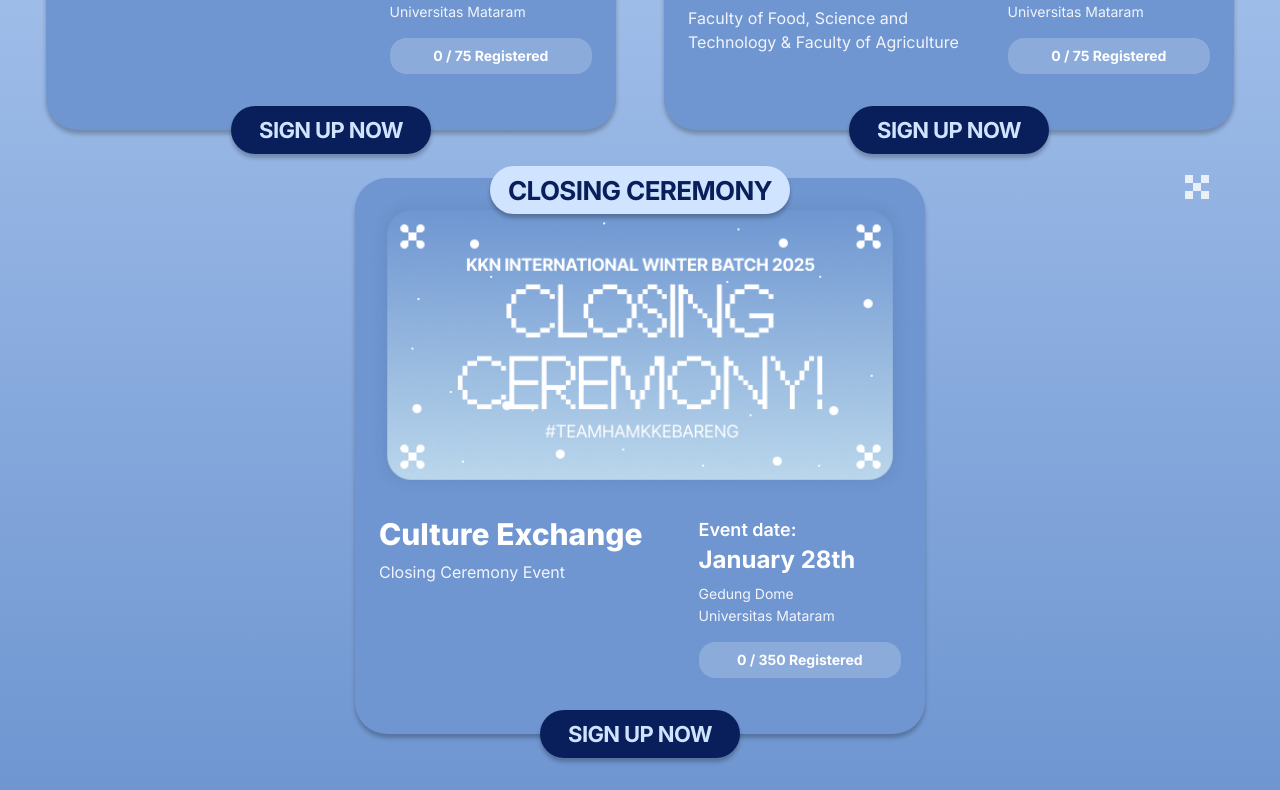
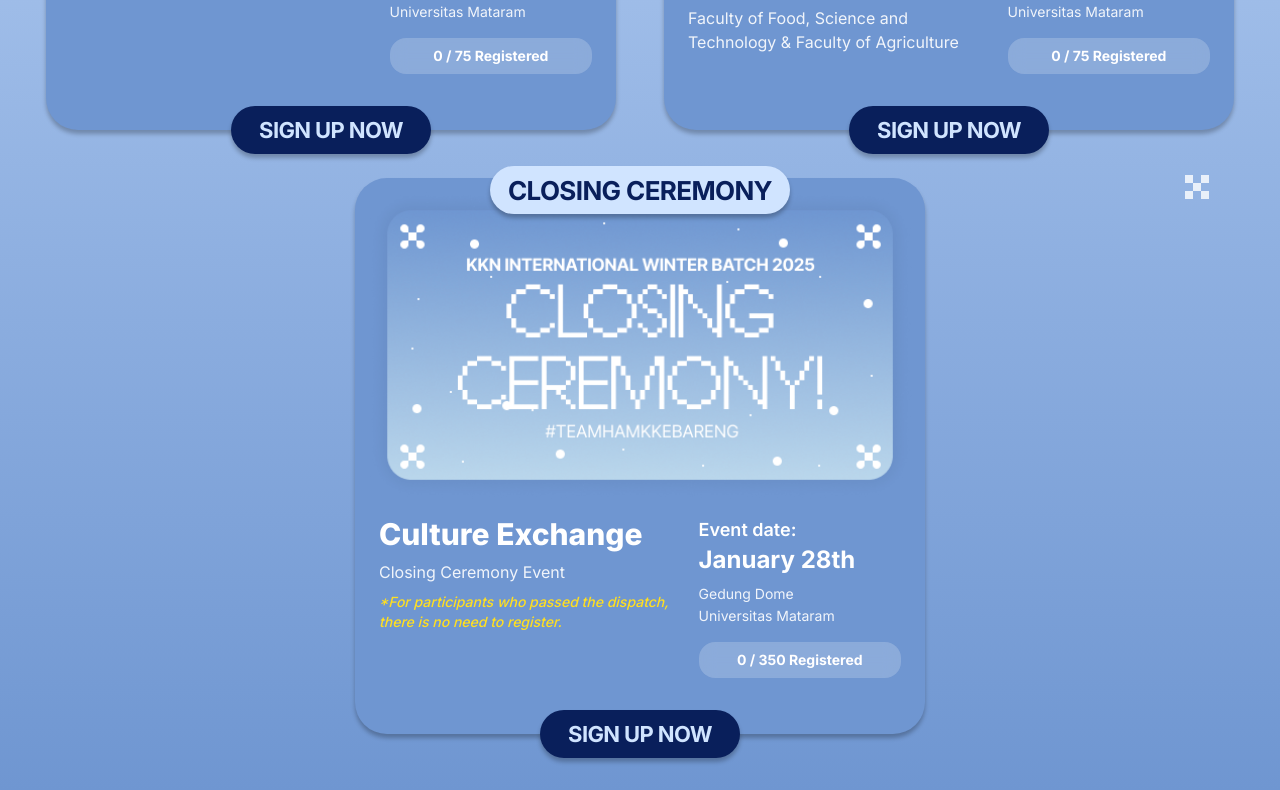
Before and after one commit to HazimMaulana/hamkkebareng, a Next.js app: page /our-events in a window 1280 px wide. Shown: the part 805-1595 px from the top of the page. Built offline with nearby package versions, Linux system fonts and the light colour scheme; no server answers.

Commit message:
fix: add note for participants regarding registration in Closing Ceremony

```diff
--- a/src/app/our-events/closing-ceremony/page.jsx
+++ b/src/app/our-events/closing-ceremony/page.jsx
@@ -161,6 +161,9 @@ export default function ClosingCeremonyRegistrationPage() {
           <p className="text-white text-center pt-4 text-xl font-semibold">
             {eventName}
           </p>
+          <p className="text-yellow-300 text-center pt-2 text-sm md:text-base font-medium italic">
+            *For participants who passed the dispatch, there is no need to register.
+          </p>
         </div>
 
         <div className="w-full max-w-[600px] px-4 mt-8">
--- a/src/app/our-events/page.jsx
+++ b/src/app/our-events/page.jsx
@@ -406,6 +406,9 @@ export default function ContactPage() {
             <div className="flex flex-col md:w-3/5 text-white">
               <h1 className="text-xl md:text-2xl lg:text-3xl font-extrabold mb-2">Culture Exchange</h1>
               <p className="text-sm md:text-base opacity-90">Closing Ceremony Event</p>
+              <p className="text-xs md:text-sm text-yellow-300 mt-2 font-medium italic">
+                *For participants who passed the dispatch, there is no need to register.
+              </p>
             </div>
             <div className="flex flex-col md:w-2/5 text-white mt-4 md:mt-0">
               <p className="text-lg font-semibold">Event date:</p>
```
